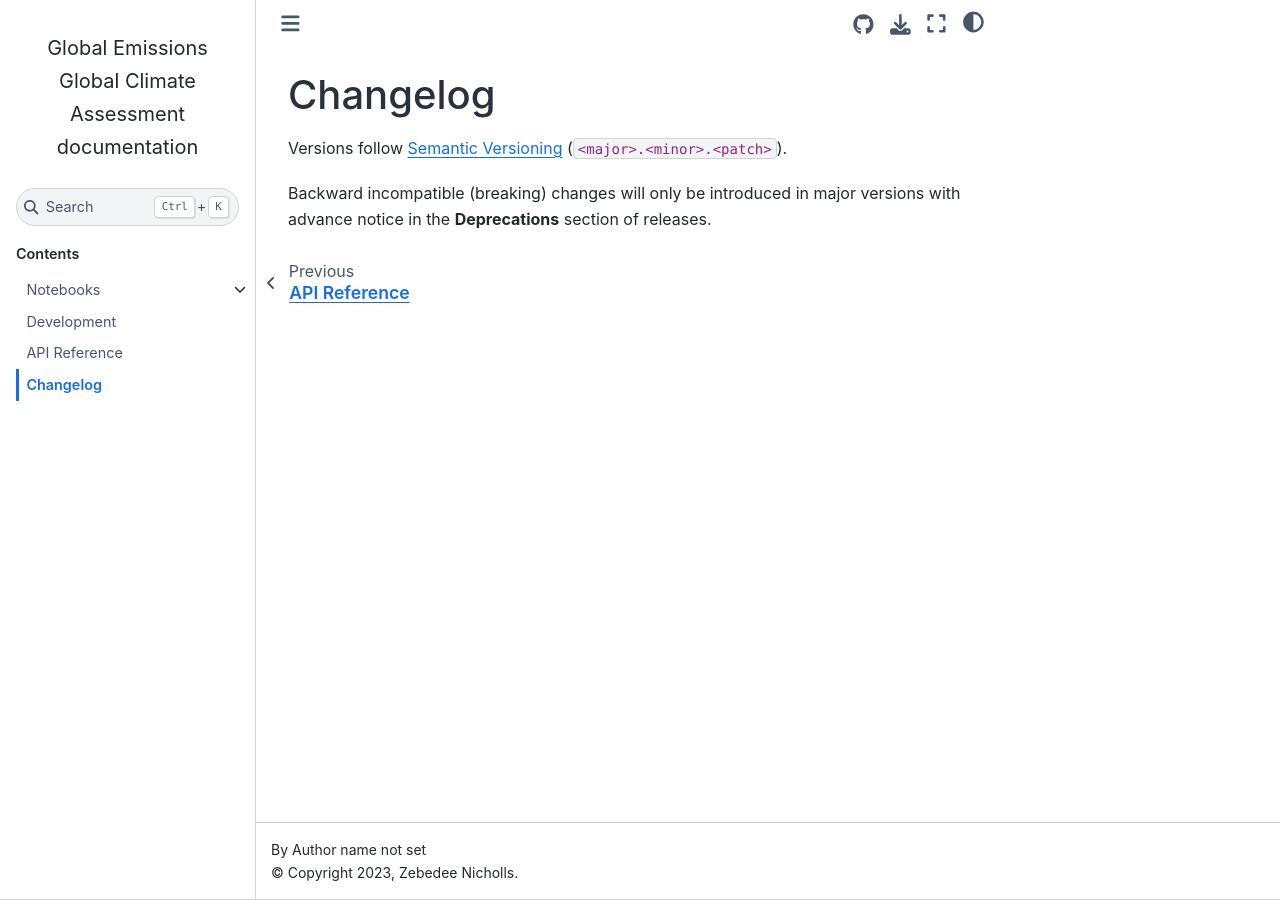
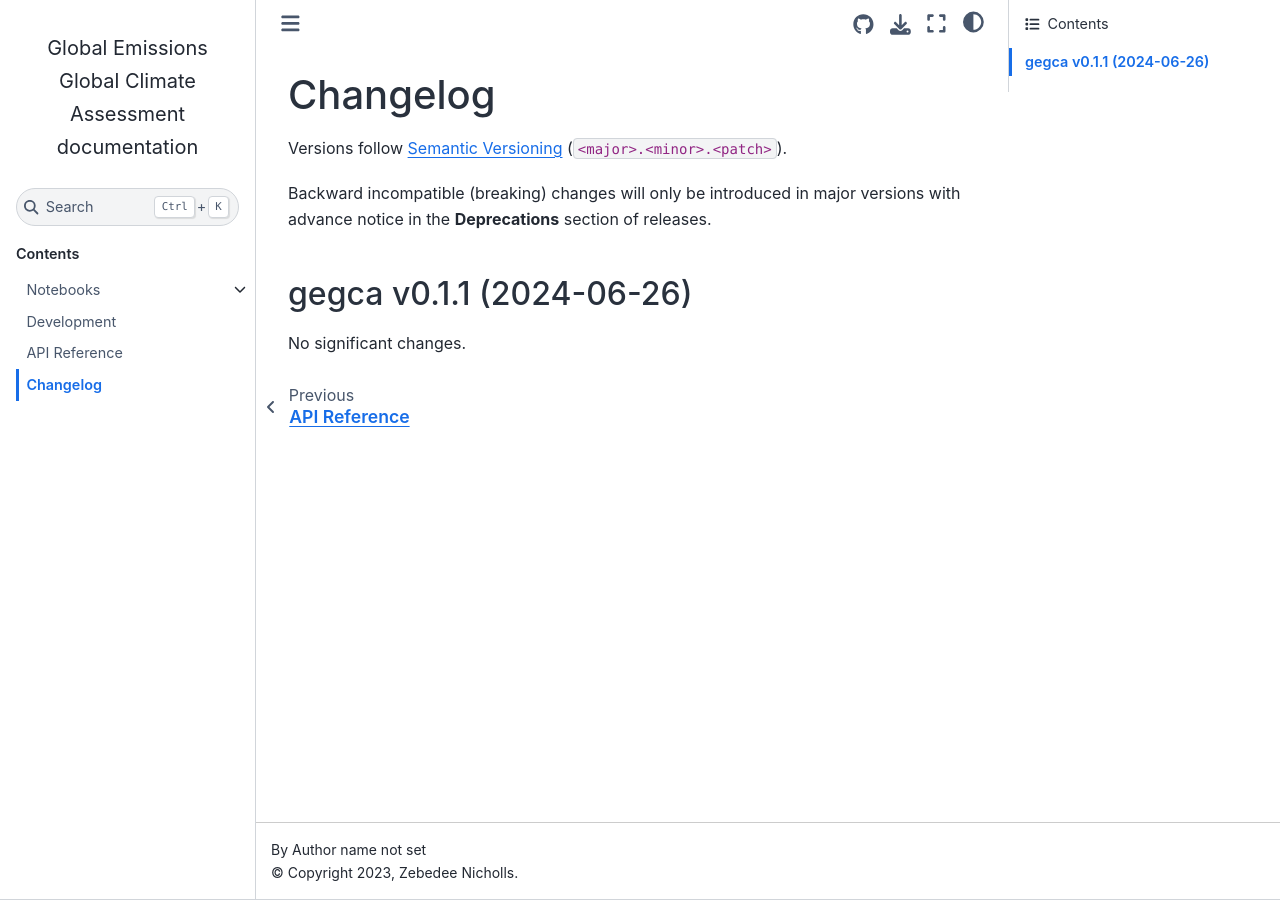
Before and after one commit to znicholls/gegca, a Sphinx documentation site: the page built from docs/source/changelog.md, in a window 1280 px wide. Built offline with Sphinx 7.4.7 and the Sphinx Book theme 1.1.4, drawn with Linux system fonts in a browser that asks for light colours; pages that are not in the unit, such as notebooks, are missing from menus.

Commit message:
bump: version 0.1.0 -> 0.1.1

```diff
--- a/docs/source/changelog.md
+++ b/docs/source/changelog.md
@@ -18,3 +18,8 @@ of rst and use slightly different categories.
 -->
 
 <!-- towncrier release notes start -->
+
+## gegca v0.1.1 (2024-06-26)
+
+
+No significant changes.
--- a/pyproject.toml
+++ b/pyproject.toml
@@ -1,6 +1,6 @@
 [tool.poetry]
 name = "gegca"
-version = "0.1.0"
+version = "0.1.1"
 description = "Global-mean climate assessment of global emissions scenarios."
 authors = ["Zebedee Nicholls <zebedee.nicholls@climate-energy-college.org>"]
 readme = "README.md"
```
